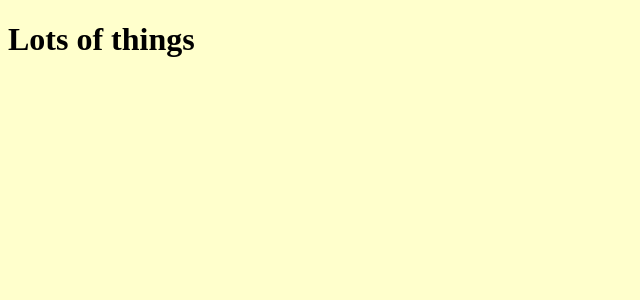
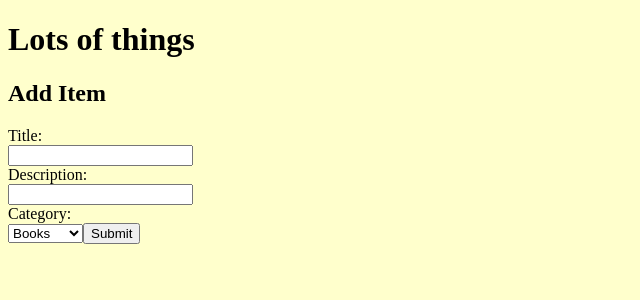
Before and after one commit to kooder18/flask_Ecommerce, a Flask app: page /catalog/item/new/ in a window 1280 px wide. Shown: the top 300 px of the page, without its empty margins (0-640 px from the left). Run offline with Flask 2, Linux system fonts and the light colour scheme.

Commit message:
Updated form to add items

```diff
--- a/templates/itemAdd.html
+++ b/templates/itemAdd.html
@@ -3,7 +3,23 @@
 
 <main>
   <div class="itemAdd">
+    <h2>Add Item</h2>
+    <form method="post">
+      Title:
+      </br>
+      <input type="text" maxlength="100" name="itemName"></br>
+      Description:
+      </br>
+      <input type="text" maxlength="500" name="itemdescript"></br>
+      Category:
+      </br>
+      <select name="category">
+        {% for i in categories %}
+          <option value="{{i.name}}">{{i.name}}</option>
+        {% endfor %}
+        <input type="submit" value ="Submit">
 
+    </form>
   </div>
 </main>
 
```
